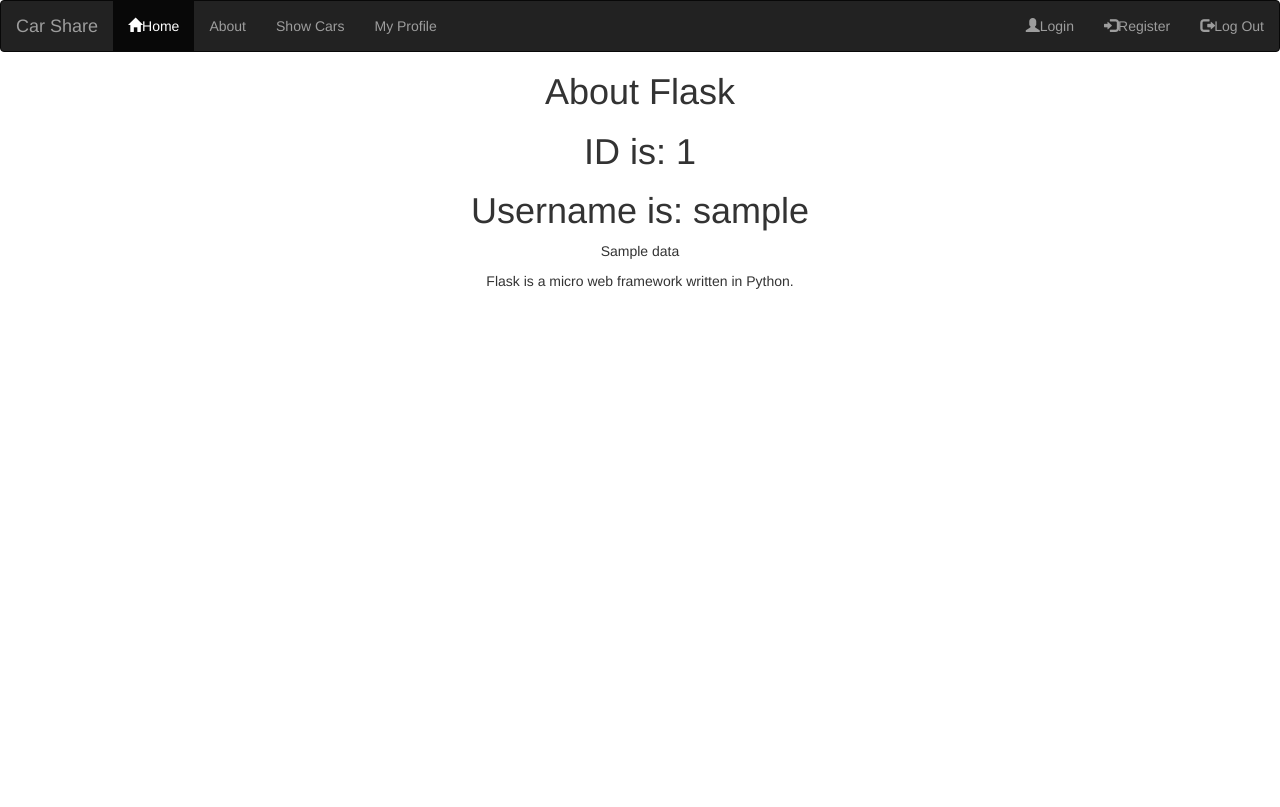
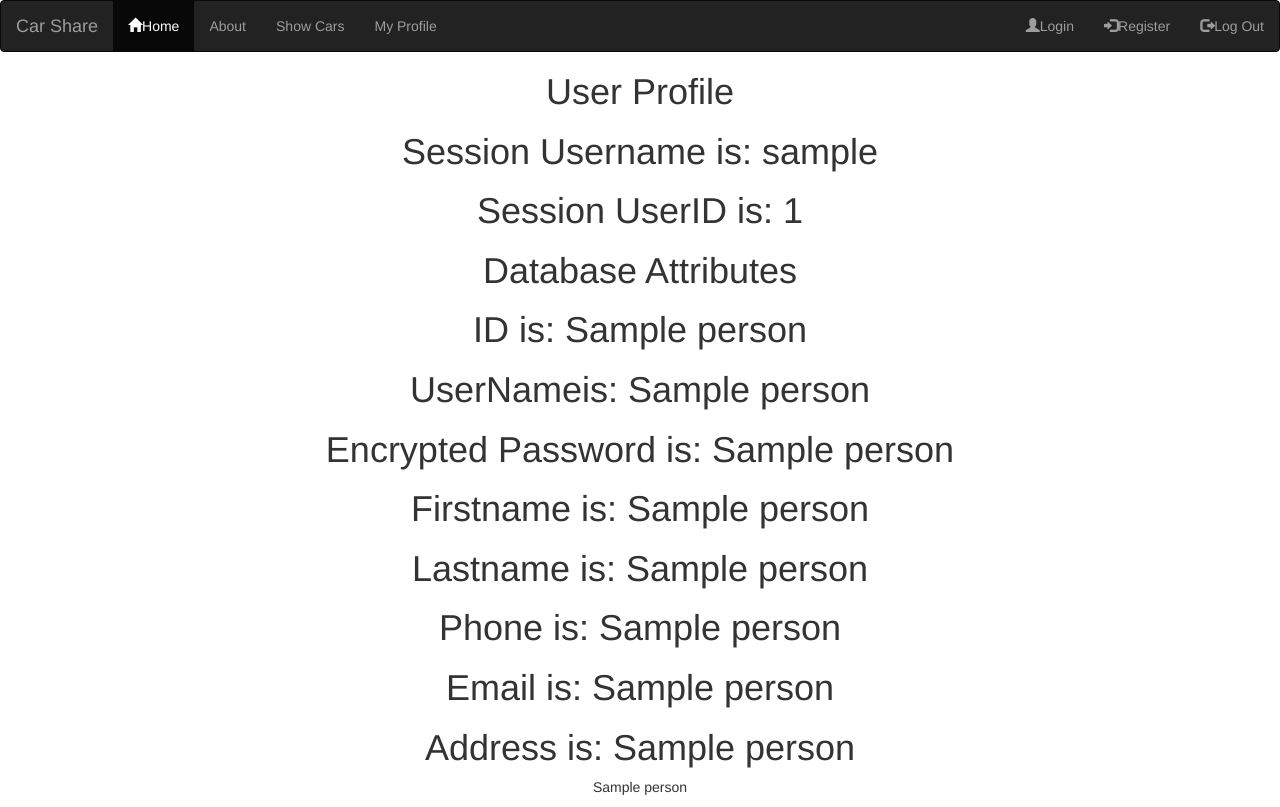
Before and after one commit to yitasha/IoT_Carshare, a Flask app: template mp/templates/myProfile.html in a window 1280 px wide. Before the commit the page ends 289 px from the top, so only its background shows below. Run offline with Flask 2, Linux system fonts and the light colour scheme; the visitor is signed in with stand-in values (Sample User, id 1); tables that the repository leaves empty hold one stand-in row (values such as "Sample post"); the template is opened without the code that fills it: most values are stand-ins (such as "Sample title", 1, 10 or a date in 2020); some libraries are stand-ins or nearby versions.

Commit message:
Fixed user login profile page

```diff
--- a/mp/database.py
+++ b/mp/database.py
@@ -39,6 +39,7 @@ class DatabaseUtils:
         self.connection.commit()
         return cursor.rowcount == 1
 
+    #Check persons username and encrypted password
     def checkPerson(self, username, password):
         with self.connection.cursor() as cursor:
             cursor.execute("select * from user where username = '{}'".format(username))
@@ -49,6 +50,7 @@ class DatabaseUtils:
             else:
                 return False
 
+    #Run this after checkPerson is completed to retrieve data
     def getPerson(self, username):
         with self.connection.cursor() as cursor:
             cursor.execute("select * from user where username = '{}'".format(username))
--- a/mp/main.py
+++ b/mp/main.py
@@ -20,7 +20,6 @@ def register():
         phone = request.form['phone']
         email = request.form['email']
         address = request.form['address']
-
 
         with DatabaseUtils() as db:
             if(db.insertPerson(username, sha256_crypt.hash(password), firstname, lastname,phone,email,address)):
@@ -45,8 +44,9 @@ def login():
         with DatabaseUtils() as db:
             if(db.checkPerson(username, password)):
                 session['username'] = request.form['username']
-                id = db.getPerson(username)[0]
-                return render_template("myProfile.html", **locals())
+                session['userid'] = db.getPerson(username)[0]
+                person = db.getPerson(username)
+                return redirect(url_for("myprofile", person = person))
             else:
                 print("{} 's Password is wrong.".format(username))
                 return redirect(url_for("register"))
@@ -58,7 +58,9 @@ def login():
 @app.route("/myprofile", methods=['GET', 'POST'])
 def myprofile():
     if session.get('username') != None:
-        return render_template("myProfile.html", **locals())
+        with DatabaseUtils() as db:
+            person = db.getPerson(session.get('username'))
+        return render_template("myprofile.html", person = person)
     else:
         return login()
 
--- a/mp/templates/myProfile.html
+++ b/mp/templates/myProfile.html
@@ -2,15 +2,25 @@
 
 {% block display %}
 
-<h1> About Flask </h1>
-<h1> ID is: {{ id }}</h1>
-<h1> Username is: {{ session['username'] }}</h1>
+<h1> User Profile </h1>
+
+<h1> Session Username is: {{ session['username'] }}</h1>
+<h1> Session UserID is: {{ session['userid'] }}</h1>
+
+<h1>Database Attributes</h1>
+<h1> ID is: {{ person[0]}}</h1>
+<h1> UserNameis: {{ person[1] }}</h1>
+<h1> Encrypted Password is: {{ person[2] }}</h1>
+<h1> Firstname is: {{ person[3] }}</h1>
+<h1> Lastname is: {{ person[4] }}</h1>
+<h1> Phone is: {{ person[5] }}</h1>
+<h1> Email is: {{ person[6] }}</h1>
+<h1> Address is: {{ person[7] }}</h1>
 
 
-{%for x in data%}
+
+{%for x in person%}
 <p>{{ x }}</p>
 {%endfor%}
-<p> Flask is a micro web framework written in Python.</p>
-
 
 {% endblock %}
```
